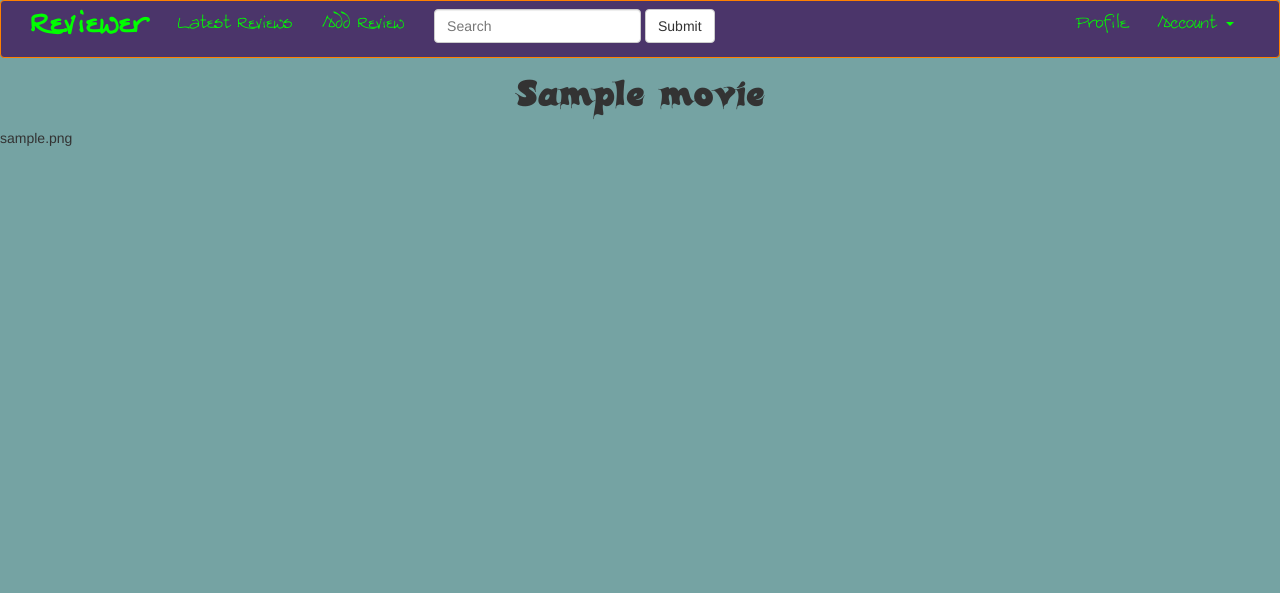
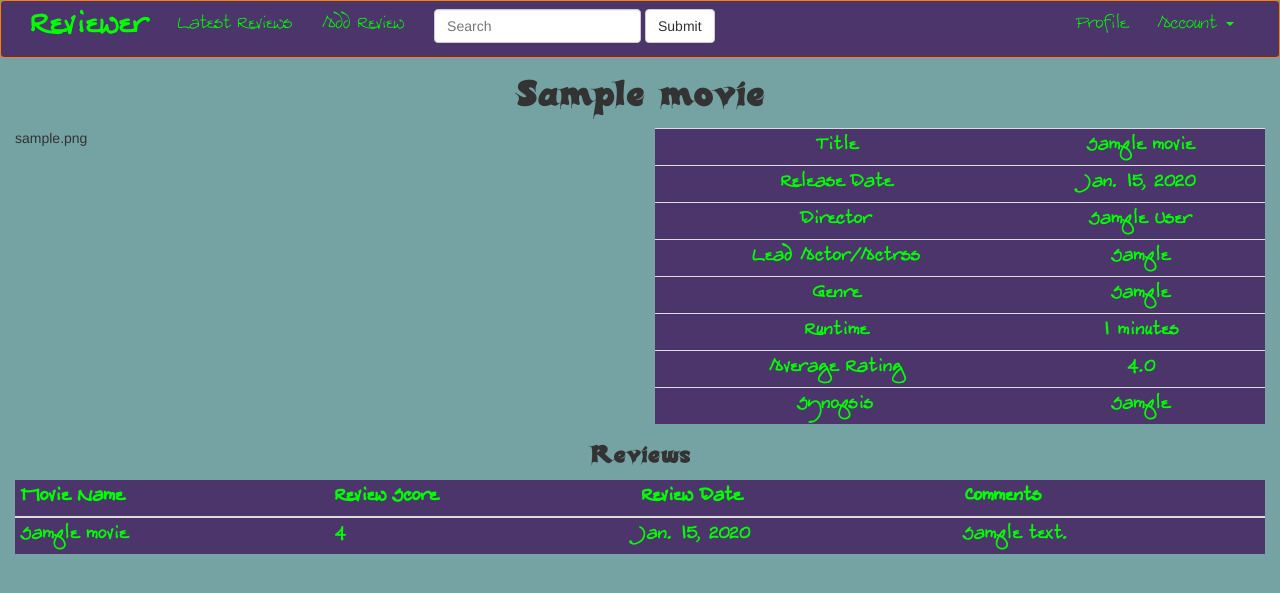
Before and after one commit to Razzal/ReviewerApp, a Django app: page /reviewer/movie/1 in a window 1280 px wide. Shown: the top 593 px of the page. Run offline with Django 3.2, Linux system fonts and the light colour scheme; tables that the repository leaves empty hold one stand-in row (values such as "Sample post"); some libraries are stand-ins or nearby versions.

Commit message:
added in create user form, still needs some styling and actual save ability. Also made movie view much better, looks close to sketch from sophie, decided to change position of synopsis and some of the movie information to flow more naturally, ie actors after director without 3 other items between them. uploading new migrations after making changes to db table layout.

```diff
--- a/class_review_app/settings.py
+++ b/class_review_app/settings.py
@@ -57,7 +57,9 @@ ROOT_URLCONF = 'class_review_app.urls'
 
 WSGI_APPLICATION = 'class_review_app.wsgi.application'
 
-
+LOGIN_REDIRECT_URL = "/reviewer/profile"
+LOGIN_URL = "/reviewer/login"
+LOGOUT_URL = "/reviewer/logout"
 # Database
 # https://docs.djangoproject.com/en/1.7/ref/settings/#databases
 
--- a/movie_reviewer/admin.py
+++ b/movie_reviewer/admin.py
@@ -1,10 +1,12 @@
 from django.contrib import admin
-from movie_reviewer.models import Movie, User, Actors, Review, NewsArticle
+from movie_reviewer.models import Movie, ReviewUser, Actor, Review, NewsArticle
 
 admin.site.register(Movie)
 
-admin.site.register(User)
+admin.site.register(ReviewUser)
 
 admin.site.register(Review)
 
 admin.site.register(NewsArticle)
+
+admin.site.register(Actor)
--- a/movie_reviewer/models.py
+++ b/movie_reviewer/models.py
@@ -1,4 +1,5 @@
 from django.db import models
+from django.contrib.auth.models import User
 from django.core import validators
 
 
@@ -7,11 +8,13 @@ class Movie(models.Model):
     release_date = models.DateField('Date Released')
     director_first_name = models.CharField(max_length = 25)
     director_last_name = models.CharField(max_length = 25)
+    lead_actor = models.CharField(max_length=50,blank=True, null=True)
     genre = models.CharField(default='action',max_length = 25)
     runtime = models.PositiveIntegerField(default = 0 )
     synopsis = models.CharField(max_length = 2500)
     avg_score = models.FloatField(default = 5, editable = False)
-    movie_image = models.ImageField(max_length= 2500, null=True)
+    movie_image = models.ImageField(max_length= 2500, null=True, blank=True)
+# look into persisting images as blobs
 
     def __str__(self):
         return self.movie_title
@@ -21,11 +24,12 @@ class Movie(models.Model):
 
 
 
-class User(models.Model):
+class ReviewUser(models.Model):
     user_name = models.CharField(max_length = 25, unique = True, null = False)
-    password = models.CharField(max_length = 50)
     email = models.EmailField(max_length = 50, unique = True, null = False)
     user_since = models.DateField('Registration Date')
+    favorite_movie = models.CharField(max_length=50, null=True)
+    user = models.OneToOneField(User)
 
     def __str__(self):
         return self.user_name
@@ -34,14 +38,29 @@ class Review(models.Model):
     movie = models.ForeignKey(Movie)
     movie_rating = models.IntegerField(default = 5)
     movie_comments = models.CharField(max_length = 5000)
-    reviewer = models.ForeignKey( User )
+    review_post_date =  models.DateField('Date Posted')
+    reviewer = models.ForeignKey( ReviewUser )
 
     def __str__(self):
         review_id = self.movie.movie_title + " review done by: " + self.reviewer.user_name
         return review_id
+    def average_score(movie_rated):
+        if isinstance(movie_rated, Movie):
+            avg = 0
+            count= 0
+            reviews =  Review.objects.filter(movie=movie_rated)
+            for review in reviews:
+                avg = avg + review.movie_rating
+                count += 1
+            movie_rated.avg_score = avg / count
+            movie_rated.save()
+            return avg/count
+    class Meta:
+        ordering = ['-review_post_date']
 
-class Actors(models.Model):
-    movie = models.ForeignKey(Movie)
+
+class Actor(models.Model):
+    movie = models.ManyToManyField(Movie)
     actor_first_name = models.CharField(max_length = 25)
     actor_last_name = models.CharField(max_length = 25)
 
@@ -55,7 +74,9 @@ class NewsArticle(models.Model):
     article_post_date =  models.DateField('Date Posted')
     article_synopsis = models.CharField(max_length = 100)
     article_full_text = models.CharField(max_length = 20000)
-    article_poster = models.ForeignKey( User )
+    article_poster = models.ForeignKey( ReviewUser )
 
     def __str__(self):
         return self.article_title
+    class Meta:
+        ordering = ['-article_post_date']
--- a/movie_reviewer/static/css/main.css
+++ b/movie_reviewer/static/css/main.css
@@ -68,7 +68,10 @@
 body {
     background-color: #75A3A3;
 }
-
+p {
+    font-family: redstarbold;
+    color: #FF1919;
+}
 .navbar-default {
 	background-color: #4b356a;
 	border-color: #ff8000;
--- a/movie_reviewer/templates/reviewer/base.html
+++ b/movie_reviewer/templates/reviewer/base.html
@@ -58,7 +58,7 @@
                             <ul class="dropdown-menu" role="menu">
                                 <li><a href="#">Login</a></li>
                                 <li class="divider"></li>
-                                <li><a href="#">Create Account</a></li>
+                                <li><a href="/reviewer/createuser">Create Account</a></li>
                                 <li class="divider"></li>
                                 <li><a href="#">Logout</a></li>
                             </ul>
--- a/movie_reviewer/templates/reviewer/movie.html
+++ b/movie_reviewer/templates/reviewer/movie.html
@@ -2,4 +2,43 @@
 {% load staticfiles %}
 
 {% block heading %}<h1 class="movie-title text-center">{{ movie.movie_title }}</h1>{% endblock %}
-{% block content %}{{ movie.movie_image }} {% endblock content %}
+{% block content %}<div class="col-md-6">{{ movie.movie_image }}</div>
+<div class="table-responsive col-md-6 col-xs-4">
+<table class="table grid-movie-list site-text-header text-center">
+    <tbody>
+    <tr><td>Title</td><td>{{ movie.movie_title }}</td></tr>
+    <tr><td>Release Date</td><td>{{ movie.release_date }}</td></tr>
+    <tr><td>Director</td><td>{{ movie.director_first_name }} {{ movie.director_last_name }}</td></tr>
+    <tr><td>Lead Actor/Actrss</td><td>{{ movie.lead_actor }}</td></tr>
+    <tr><td>Genre</td><td>{{ movie.genre }}</td></tr>
+    <tr><td>Runtime</td><td>{{ movie.runtime }} minutes</td></tr>
+    <tr><td>Average Rating</td><td>{{ avg_rating }}</td></tr>
+    <tr><td>Synopsis</td><td>{{ movie.synopsis }}</td></tr>
+    </tbody>
+</table>
+</div>
+<h3 class="movie-title text-center">Reviews</h3>
+
+    <div class="table-responsive col-md-12 col-xs-4">
+        <table class="table grid-movie-list site-text-header">
+            <thead>
+                <tr><th>Movie Name</th><th>Review Score</th><th>Review Date</th><th>Comments</th></tr>
+            </thead>
+            <tbody>
+
+
+    {% for review in reviews %}
+
+            <tr>
+                <td>{{ movie.movie_title }}</td>
+                <td>{{ review.movie_rating }}</td>
+                <td>{{ review.review_post_date }}</td>
+                <td>{{ review.movie_comments }}</td>
+            </tr>
+
+    {% endfor %}
+            </tbody>
+        </table>
+    </div>
+
+{% endblock content %}
--- a/movie_reviewer/views.py
+++ b/movie_reviewer/views.py
@@ -4,6 +4,8 @@ from django.template import RequestContext, loader
 from django.shortcuts import get_object_or_404, render
 from movie_reviewer.models import *
 from movie_reviewer.reviewer_forms import *
+from django.contrib.auth.decorators import login_required
+
 
 
 def index(request):
@@ -18,38 +20,49 @@ def index(request):
 def login(request):
     return HttpResponse("This will be login page")
 
-
+@login_required
 def profile(request):
     return HttpResponse("This will be users page")
 
 
 def create_user(request):
-    return HttpResponse("This is where you create a user")
+    if request.method == 'POST':
+        create_user_form = LoginForm(request.POST)
 
+        if create_user_form.is_valid():
+            return HttpResponse('valid form')
+    else:
+        create_user_form = LoginForm()
+    return render(request, 'reviewer/create_user.html', {'create_user_form': create_user_form})
 
+@login_required
 def add_movie(request):
     return HttpResponse("This is where you add a movie")
 
 
 def view_movie(request, movie_id):
     movie_film = get_object_or_404(Movie, id=movie_id)
+    movie_avg = Review.average_score(movie_film)
+    reviews = Review.objects.filter(movie = movie_film)
     template = loader.get_template('reviewer/movie.html')
     context = RequestContext(request, {
         'movie': movie_film,
+        'avg_rating': movie_avg,
+        'reviews': reviews,
     })
 
     return HttpResponse(template.render(context))
 
-
+@login_required
 def review(request):
     return HttpResponse("This is where you create a review")
 
 
 def latest_reviews(request):
-    hot_or_not = Movie.objects.all()
+    movie_list = Movie.objects.all()
     template = loader.get_template('reviewer/latest_reviews.html')
     context = RequestContext(request, {
-        'hot_or_not': hot_or_not,
+        'hot_or_not': movie_list,
     })
     return HttpResponse(template.render(context))
 
```
Also changed, not shown: movie_reviewer/domain/account.py (added, +30 -0 lines), movie_reviewer/reviewer_forms.py (+7 -0 lines), movie_reviewer/templates/reviewer/create_user.html (added, +12 -0 lines), Frozen-Movie-Elsa-HD-Wallpaper1.jpg (deleted), movie_reviewer/migrations/0001_initial.py (deleted), movie_reviewer/migrations/0002_auto_20141004_2056.py (deleted), movie_reviewer/migrations/0003_movie_movie_image.py (deleted), movie_reviewer/migrations/__init__.py (deleted), 2 other files.
